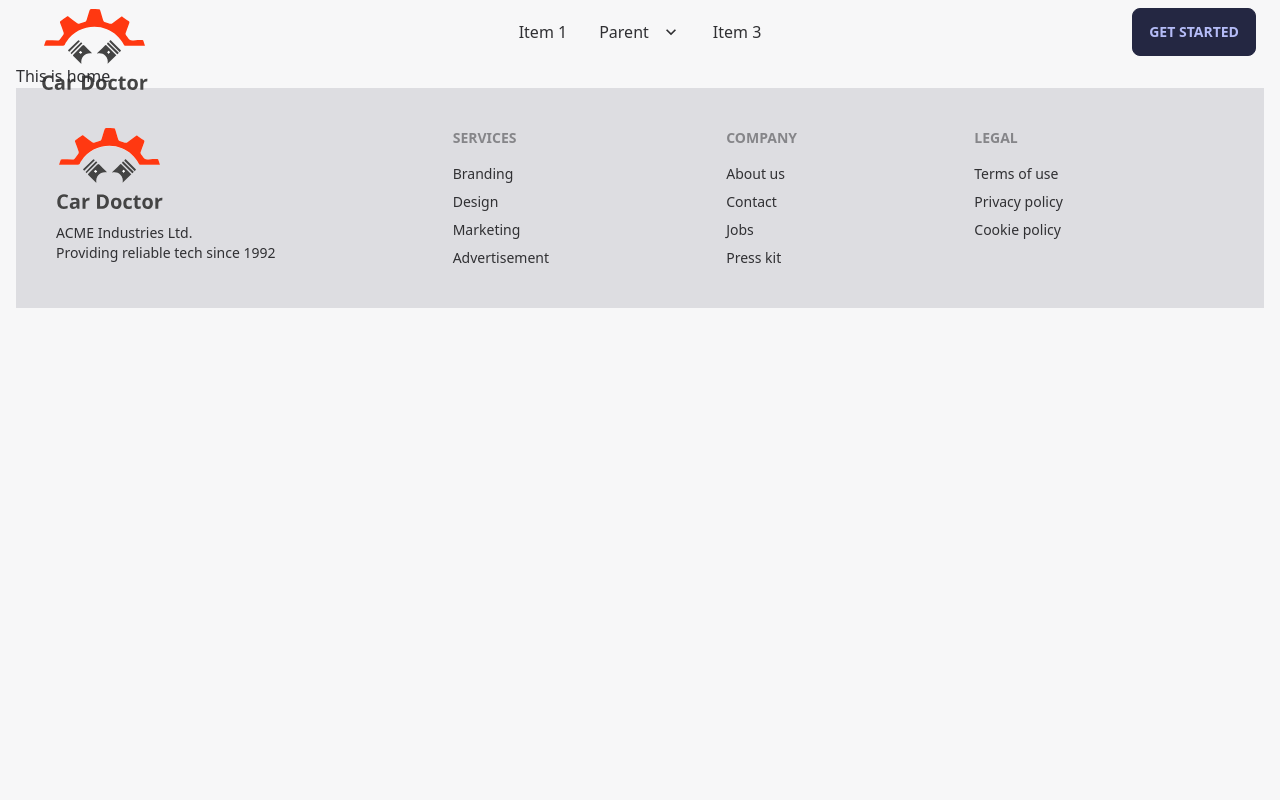
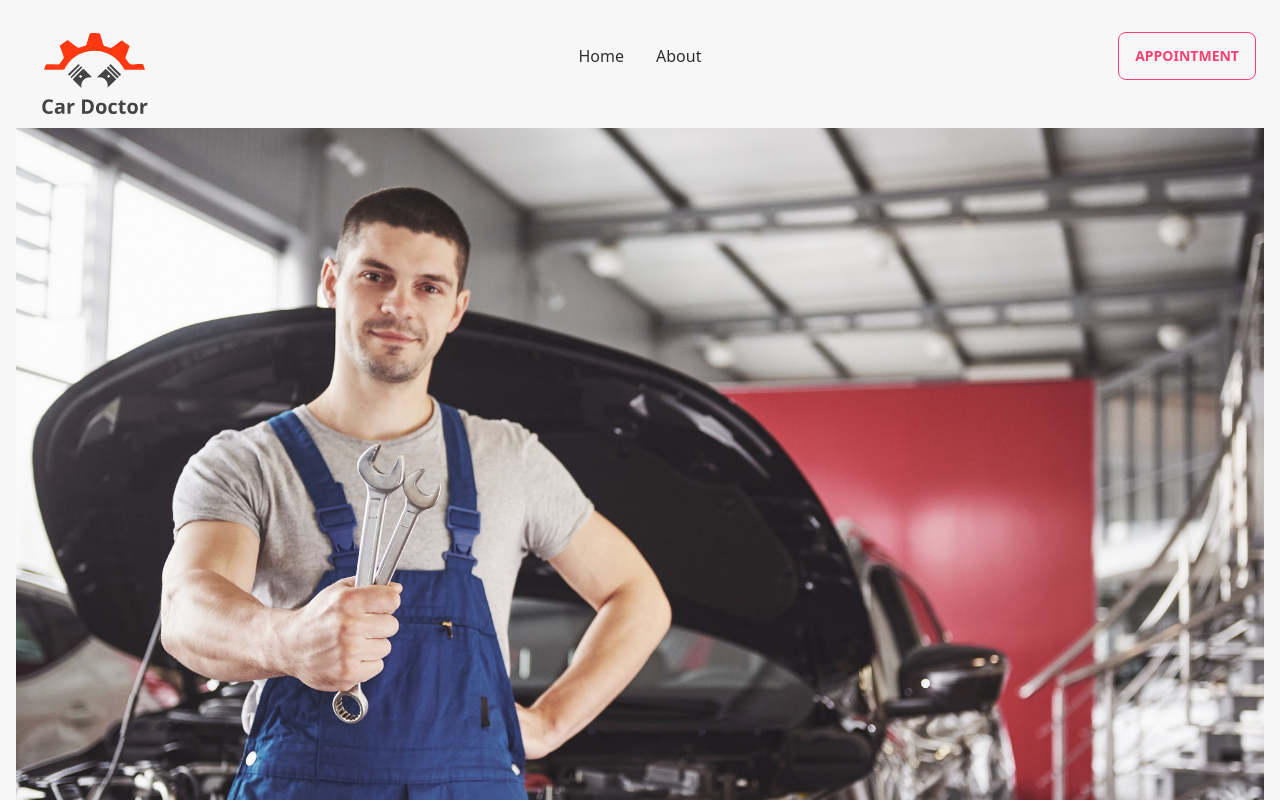
Before and after one commit to rajibrahman74/car-doctor-client, a React (Vite) app: page / in a window 1280 px wide. Shown: the top 800 px of the page. Built offline with nearby package versions, Linux system fonts and the light colour scheme.

Commit message:
[ADD]-style-header-and-create-simple-banner

```diff
--- /dev/null
+++ b/src/Pages/Home/Header/Header.jsx
@@ -0,0 +1,58 @@
+import img1 from "../../../assets/images/banner/1.jpg";
+import img2 from "../../../assets/images/banner/2.jpg";
+import img3 from "../../../assets/images/banner/3.jpg";
+import img4 from "../../../assets/images/banner/4.jpg";
+// import img5 from "../../../assets/images/banner/5.jpg"
+// import img6 from "../../../assets/images/banner/6.jpg"
+const Header = () => {
+  return (
+    <div className="carousel w-full">
+      <div id="slide1" className="carousel-item relative w-full">
+        <img src={img1} className="w-full" />
+        <div className="absolute flex justify-end gap-5 transform -translate-y-1/2 left-5 right-5 bottom-0">
+          <a href="#slide4" className="btn btn-circle">
+            ❮
+          </a>
+          <a href="#slide2" className="btn btn-circle">
+            ❯
+          </a>
+        </div>
+      </div>
+      <div id="slide2" className="carousel-item relative w-full">
+        <img src={img2} className="w-full" />
+        <div className="absolute flex justify-end gap-5 transform -translate-y-1/2 left-5 right-5 bottom-0">
+          <a href="#slide4" className="btn btn-circle">
+            ❮
+          </a>
+          <a href="#slide2" className="btn btn-circle">
+            ❯
+          </a>
+        </div>
+      </div>
+      <div id="slide3" className="carousel-item relative w-full">
+        <img src={img3} className="w-full" />
+        <div className="absolute flex justify-end gap-5 transform -translate-y-1/2 left-5 right-5 bottom-0">
+          <a href="#slide4" className="btn btn-circle">
+            ❮
+          </a>
+          <a href="#slide2" className="btn btn-circle">
+            ❯
+          </a>
+        </div>
+      </div>
+      <div id="slide4" className="carousel-item relative w-full">
+        <img src={img4} className="w-full" />
+        <div className="absolute flex justify-end gap-5 transform -translate-y-1/2 left-5 right-5 bottom-0">
+          <a href="#slide4" className="btn btn-circle">
+            ❮
+          </a>
+          <a href="#slide2" className="btn btn-circle">
+            ❯
+          </a>
+        </div>
+      </div>
+    </div>
+  );
+};
+
+export default Header;
--- a/src/Pages/Home/Home/Home.jsx
+++ b/src/Pages/Home/Home/Home.jsx
@@ -1,5 +1,11 @@
+import Header from "../Header/Header";
+
 const Home = () => {
-  return <div>This is home</div>;
+  return (
+    <div>
+      <Header />
+    </div>
+  );
 };
 
 export default Home;
--- a/src/Pages/Shared/NavBar/NavBar.jsx
+++ b/src/Pages/Shared/NavBar/NavBar.jsx
@@ -1,8 +1,18 @@
 import { Link } from "react-router-dom";
 import logo from "../../../assets/logo.svg";
 const NavBar = () => {
+  const navItems = (
+    <>
+      <li>
+        <Link to="/">Home</Link>
+      </li>
+      <li>
+        <Link to="/about">About</Link>
+      </li>
+    </>
+  );
   return (
-    <div className="navbar bg-base-100">
+    <div className="navbar bg-base-100 h-28 mb-4">
       <div className="navbar-start">
         <div className="dropdown">
           <label tabIndex={0} className="btn btn-ghost lg:hidden">
@@ -25,34 +35,7 @@
             tabIndex={0}
             className="menu menu-compact dropdown-content mt-3 p-2 shadow bg-base-100 rounded-box w-52"
           >
-            <li>
-              <a>Item 1</a>
-            </li>
-            <li tabIndex={0}>
-              <a className="justify-between">
-                Parent
-                <svg
-                  className="fill-current"
-                  xmlns="http://www.w3.org/2000/svg"
-                  width="24"
-                  height="24"
-                  viewBox="0 0 24 24"
-                >
-                  <path d="M8.59,16.58L13.17,12L8.59,7.41L10,6L16,12L10,18L8.59,16.58Z" />
-                </svg>
-              </a>
-              <ul className="p-2">
-                <li>
-                  <a>Submenu 1</a>
-                </li>
-                <li>
-                  <a>Submenu 2</a>
-                </li>
-              </ul>
-            </li>
-            <li>
-              <a>Item 3</a>
-            </li>
+            {navItems}
           </ul>
         </div>
         <Link to="/" className="btn btn-ghost normal-case text-xl">
@@ -60,39 +43,10 @@
         </Link>
       </div>
       <div className="navbar-center hidden lg:flex">
-        <ul className="menu menu-horizontal px-1">
-          <li>
-            <a>Item 1</a>
-          </li>
-          <li tabIndex={0}>
-            <a>
-              Parent
-              <svg
-                className="fill-current"
-                xmlns="http://www.w3.org/2000/svg"
-                width="20"
-                height="20"
-                viewBox="0 0 24 24"
-              >
-                <path d="M7.41,8.58L12,13.17L16.59,8.58L18,10L12,16L6,10L7.41,8.58Z" />
-              </svg>
-            </a>
-            <ul className="p-2">
-              <li>
-                <a>Submenu 1</a>
-              </li>
-              <li>
-                <a>Submenu 2</a>
-              </li>
-            </ul>
-          </li>
-          <li>
-            <a>Item 3</a>
-          </li>
-        </ul>
+        <ul className="menu menu-horizontal px-1">{navItems}</ul>
       </div>
       <div className="navbar-end">
-        <a className="btn">Get started</a>
+        <button className="btn btn-outline btn-error">Appointment</button>
       </div>
     </div>
   );
```
